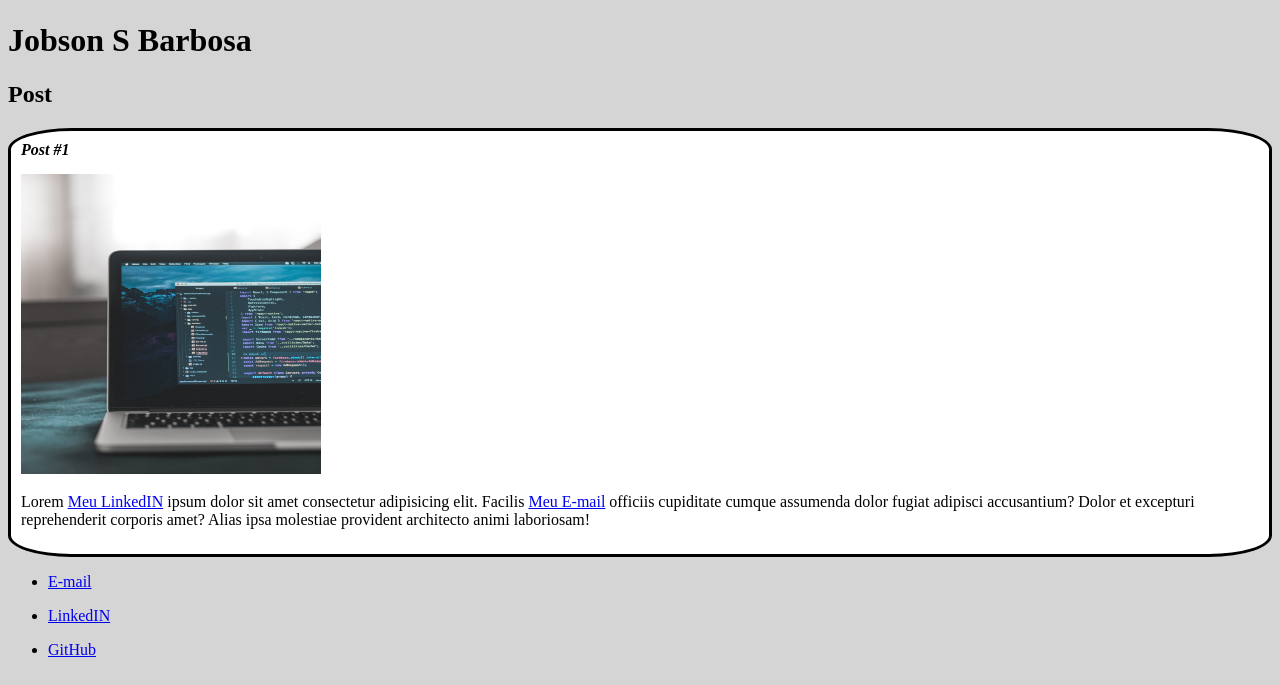
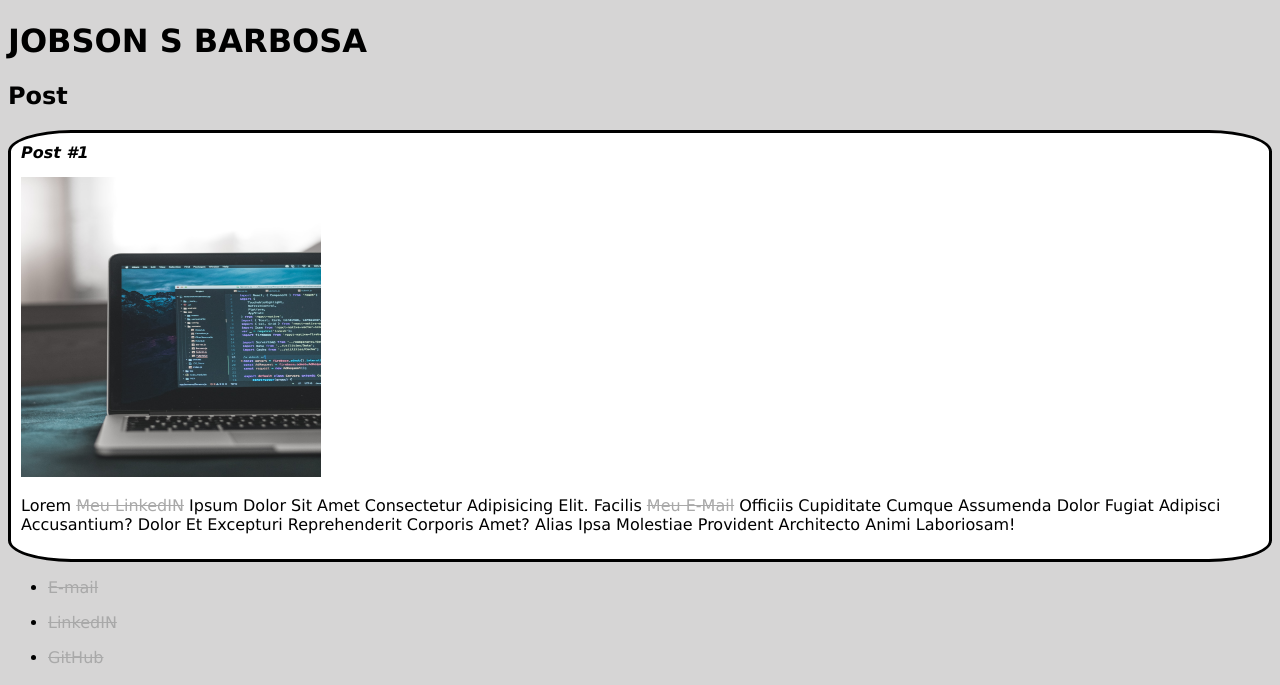
Before and after one commit to jobsonbarbosa/DIO-HTML5, a plain HTML site: page index.html in a window 1280 px wide. Shown: the part 115-800 px from the top of the page. Drawn offline with Linux system fonts and the light colour scheme.

Commit message:
Estiliazando textos

```diff
--- a/style.css
+++ b/style.css
@@ -1,8 +1,18 @@
 body{
     background: rgb(214, 213, 213);
+    font-family: Verdana, Geneva, Tahoma, sans-serif;
 }
 #title, .subTitle, .post_title{
-    color: black
+    color: black;
+}
+
+#title{
+    text-transform: uppercase;
+}
+
+a{
+    text-decoration: line-through;
+    color:darkgray;
 }
 
 .post_title{
@@ -23,6 +33,7 @@ body{
 .post_content {
     margin: 0;
     margin-bottom: 15px;
+    text-transform: capitalize;
 }
 
 .post_img {
```
